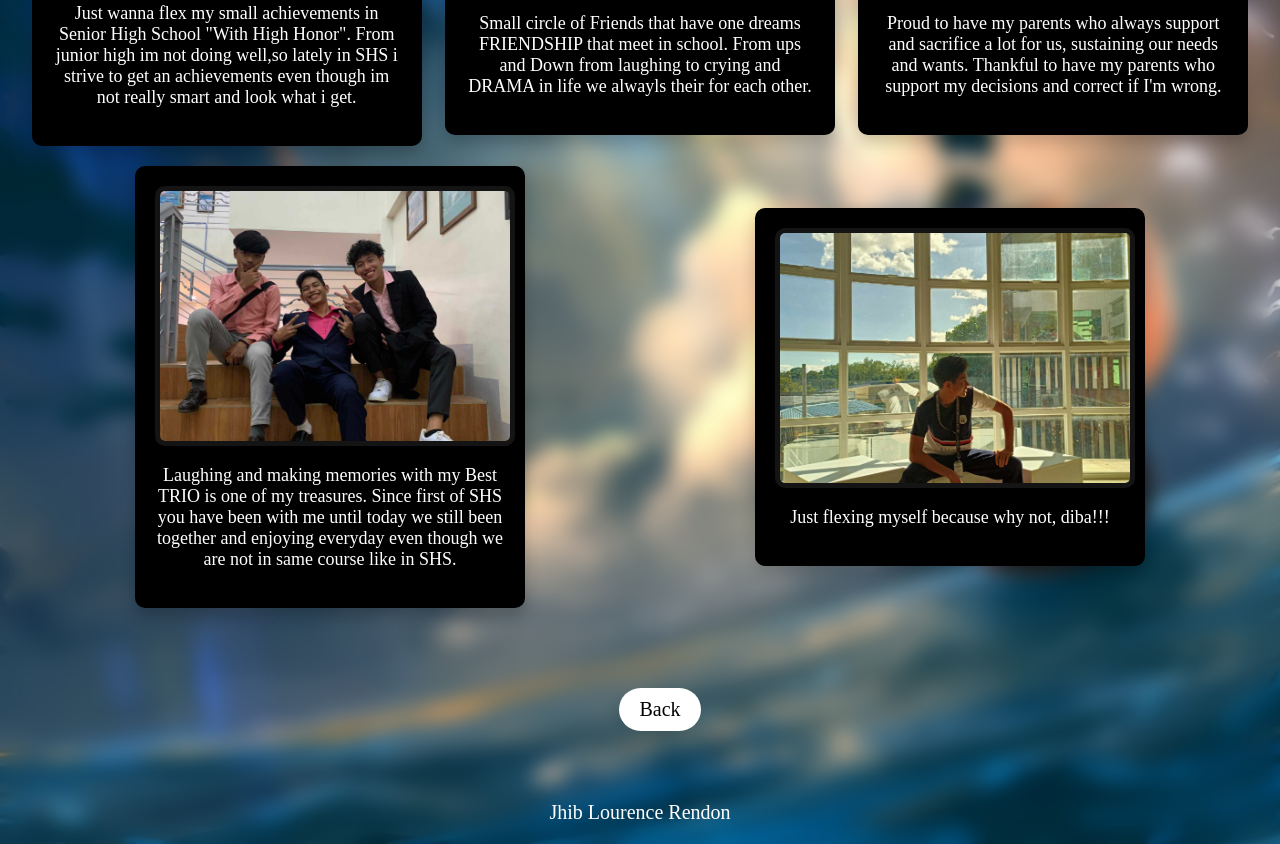
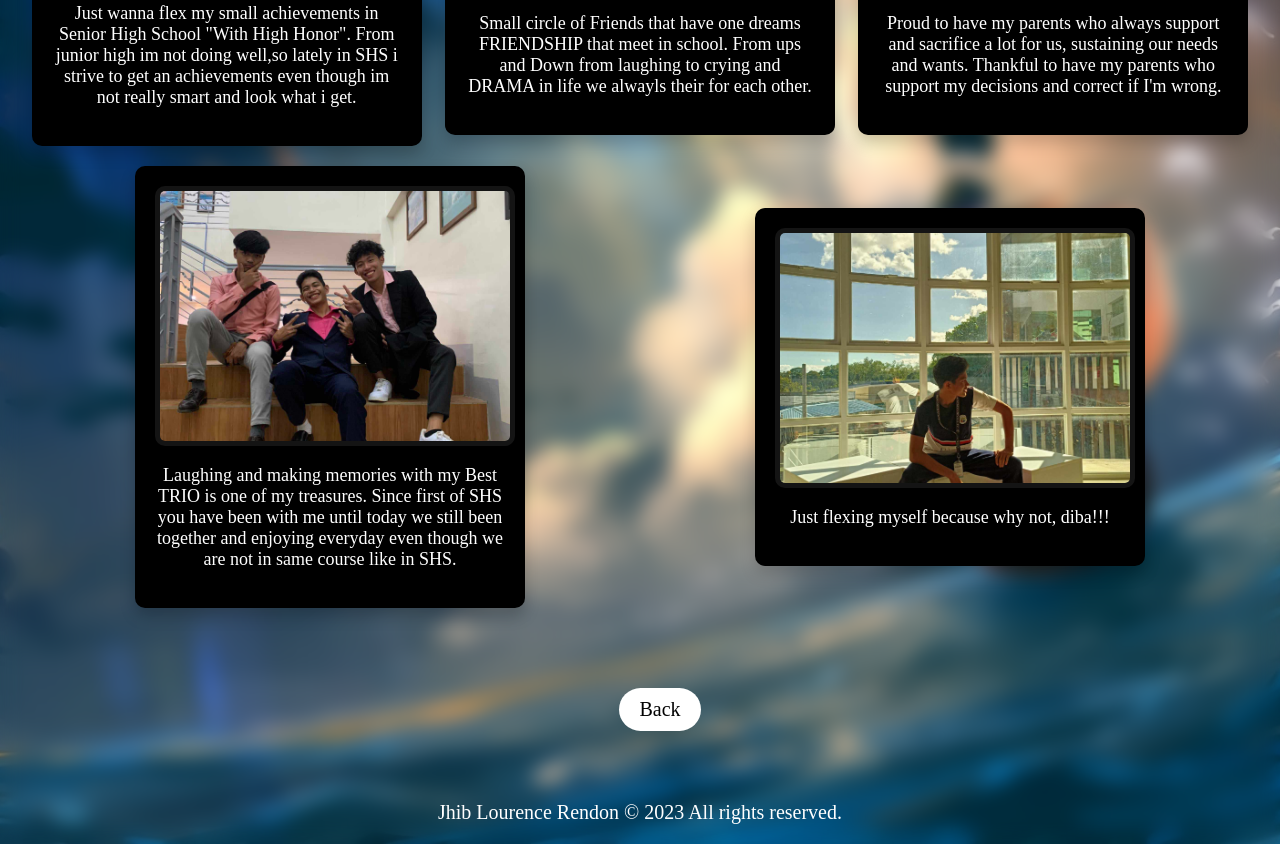
Before and after one commit to JhibRendon/JhibRendon.github.io, a plain HTML site: page FLEX.html in a window 1280 px wide. Shown: the part 381-1225 px from the top of the page. Drawn offline with Linux system fonts and the light colour scheme.

Commit message:
FLEX.html

```diff
--- a/FLEX.html
+++ b/FLEX.html
@@ -55,10 +55,10 @@
                 </li>
             </ul>
         </nav>
-    <footer>
-        <div class="footer_container">
-            <p>Jhib Lourence Rendon</p>
-        </div>
-    </footer>
+        <footer>
+            <div class="footer_container">
+                <p>Jhib Lourence Rendon © 2023 All rights reserved.</p>
+            </div>
+        </footer>
 </body>
 </html>
```
